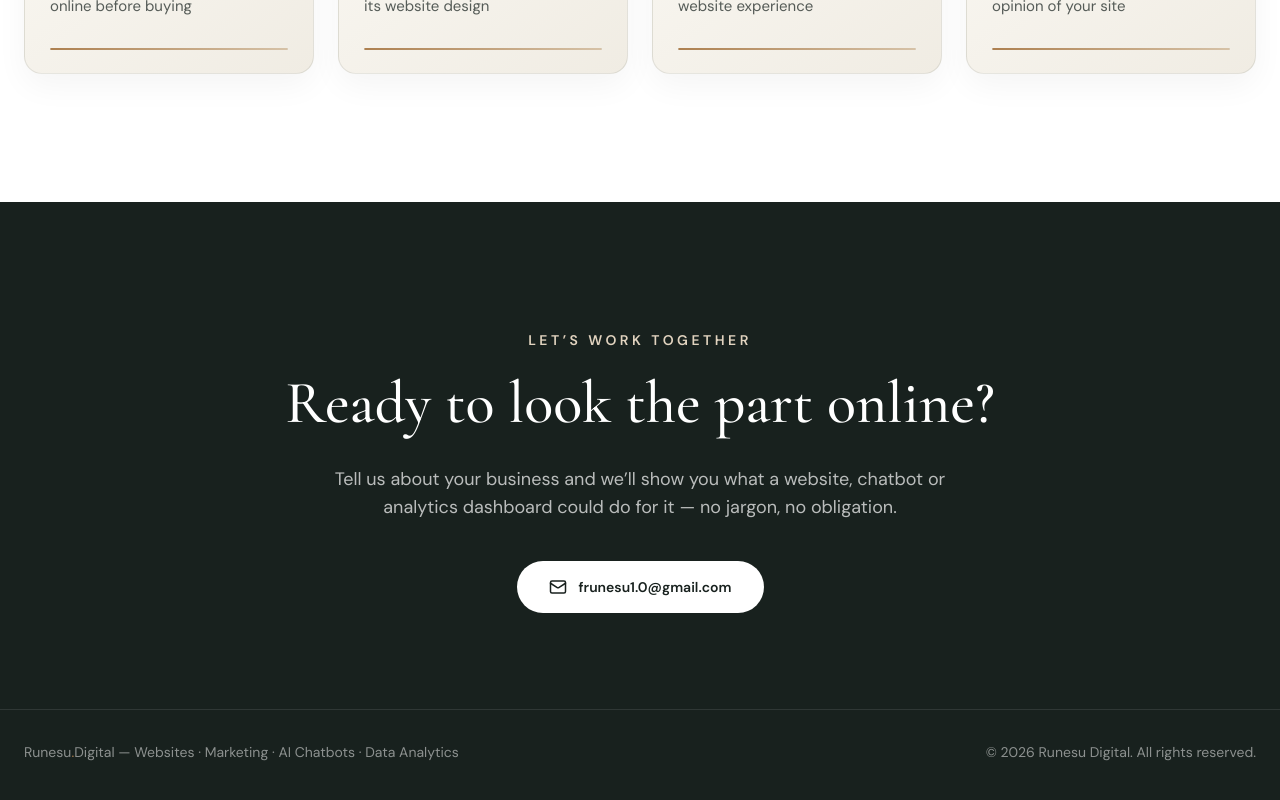
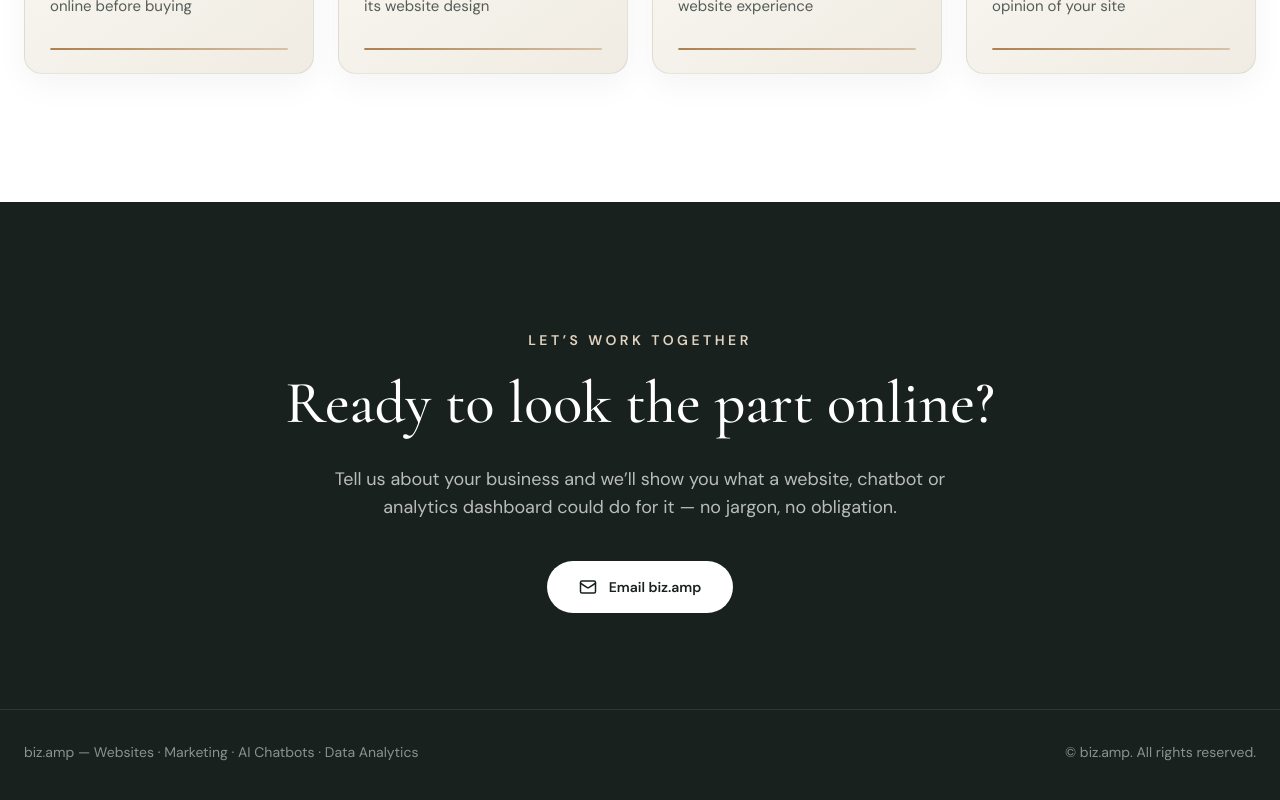
Before and after one commit to FRunesu/Hyphagrid, a React (Vite) app: page / in a window 1280 px wide. Shown: the part 4506-5306 px from the top of the page. Built offline with nearby package versions, Linux system fonts and the light colour scheme.

Commit message:
Update contact and footer branding to biz.amp

```diff
--- a/src/components/Contact.jsx
+++ b/src/components/Contact.jsx
@@ -26,17 +26,17 @@ export default function Contact() {
             className="mt-10 inline-flex items-center gap-3 rounded-full bg-white px-8 py-4 text-sm font-semibold text-ink transition-colors hover:bg-accent hover:text-white"
           >
             <Mail size={18} />
-            frunesu1.0@gmail.com
+            Email biz.amp
           </a>
         </motion.div>
       </div>
       <footer className="mt-24 border-t border-white/10 pt-8">
         <div className="mx-auto flex max-w-7xl flex-col items-center justify-between gap-4 px-6 text-sm text-white/50 md:flex-row">
           <p>
-            Runesu<span className="text-accent">.</span>Digital — Websites · Marketing · AI Chatbots ·
+            biz<span className="text-accent">.</span>amp — Websites · Marketing · AI Chatbots ·
             Data Analytics
           </p>
-          <p>© {new Date().getFullYear()} Runesu Digital. All rights reserved.</p>
+          <p>© biz.amp. All rights reserved.</p>
         </div>
       </footer>
     </section>
```
